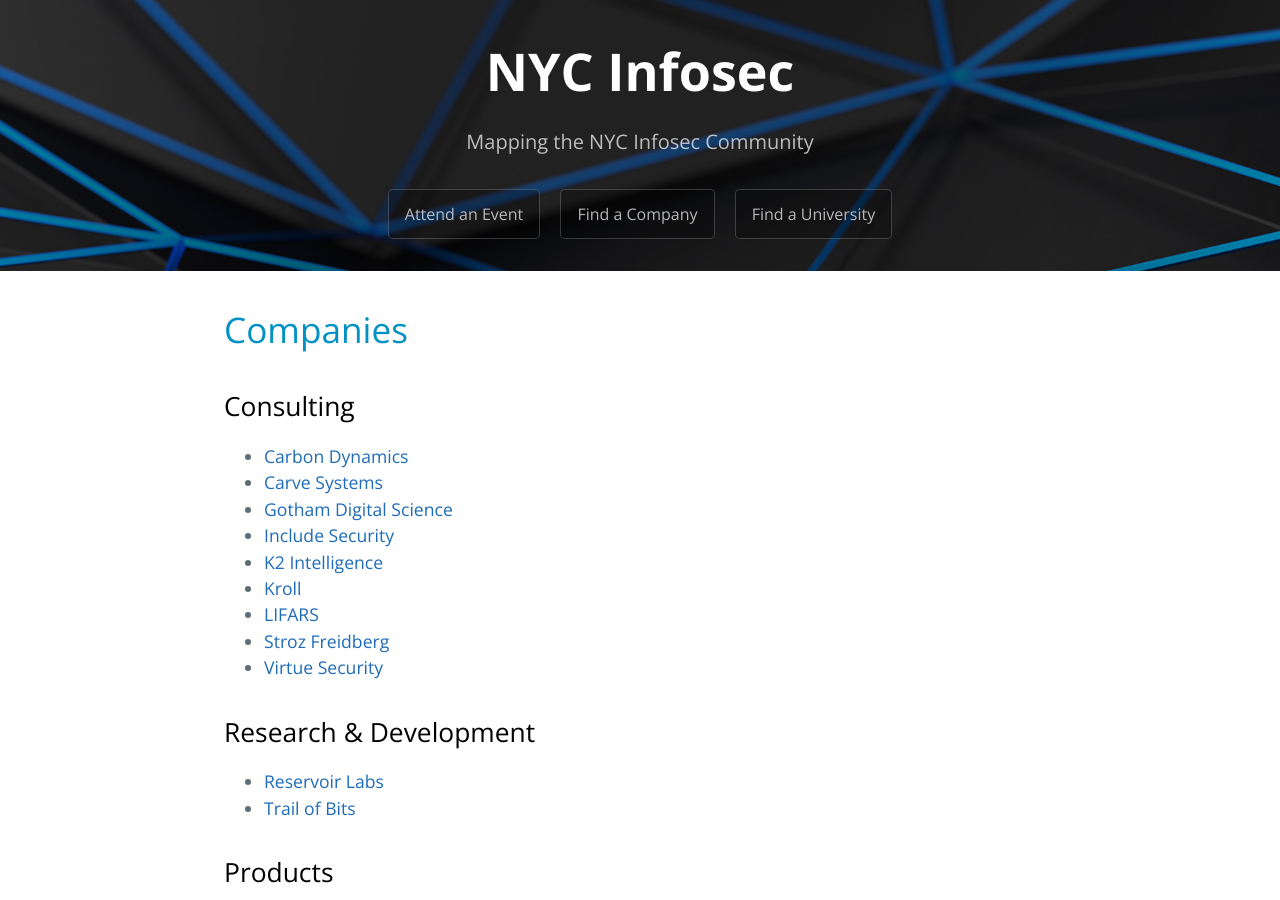
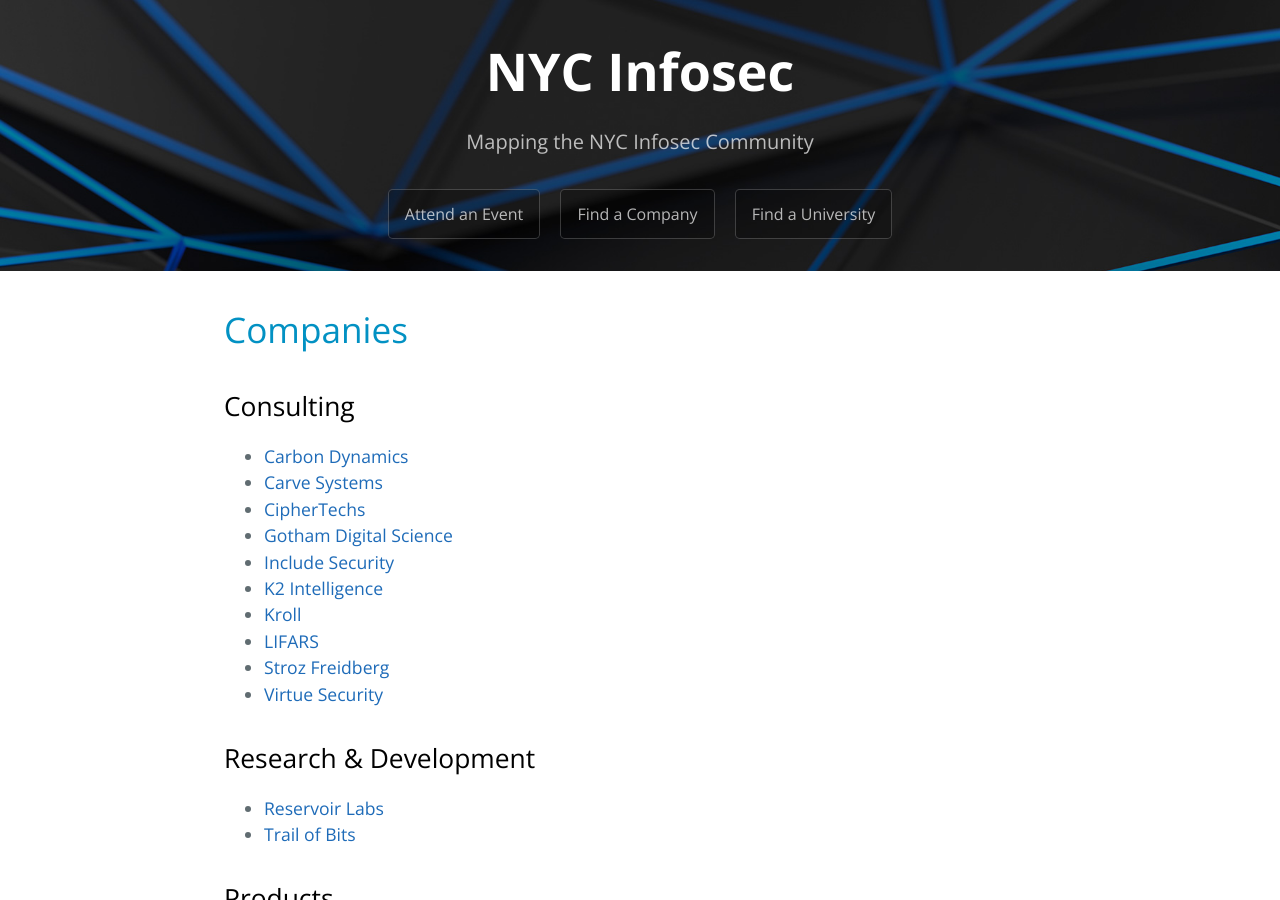
Before and after one commit to trailofbits/nyc-infosec, a Jekyll site: the page built from companies.md, in a window 1280 px wide and 900 px high. Built offline with Jekyll 4.4.1, drawn with Linux system fonts in a browser that asks for light colours.

Commit message:
add ciphertechs

```diff
--- a/companies.md
+++ b/companies.md
@@ -10,6 +10,7 @@
 
 * [Carbon Dynamics](http://www.carbondynamics.co/)
 * [Carve Systems](https://www.carvesystems.com/)
+* [CipherTechs](https://www.ciphertechs.com/)
 * [Gotham Digital Science](https://www.gdssecurity.com/)
 * [Include Security](http://www.includesecurity.com/)
 * [K2 Intelligence](https://www.k2intelligence.com/)
```
